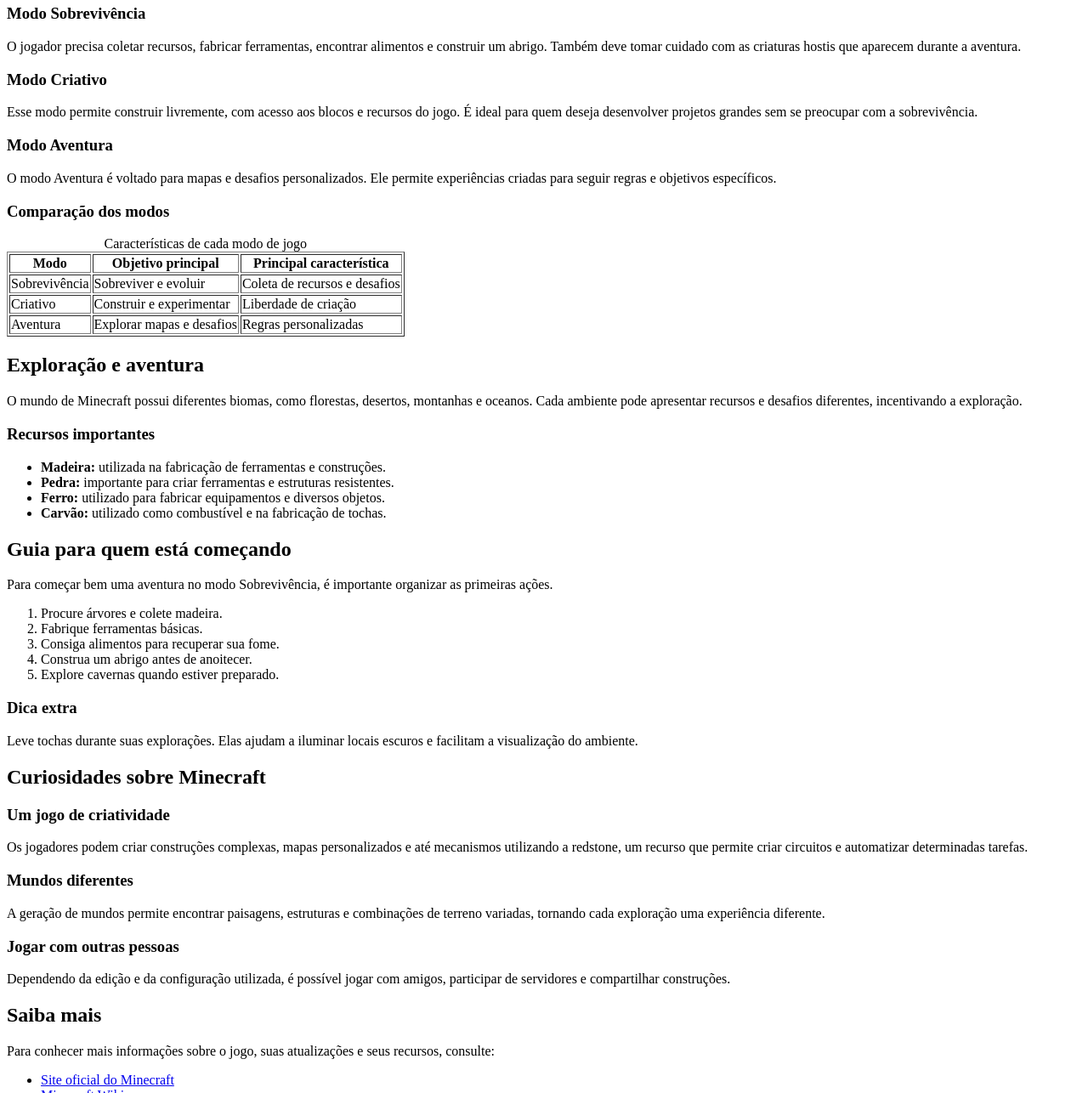
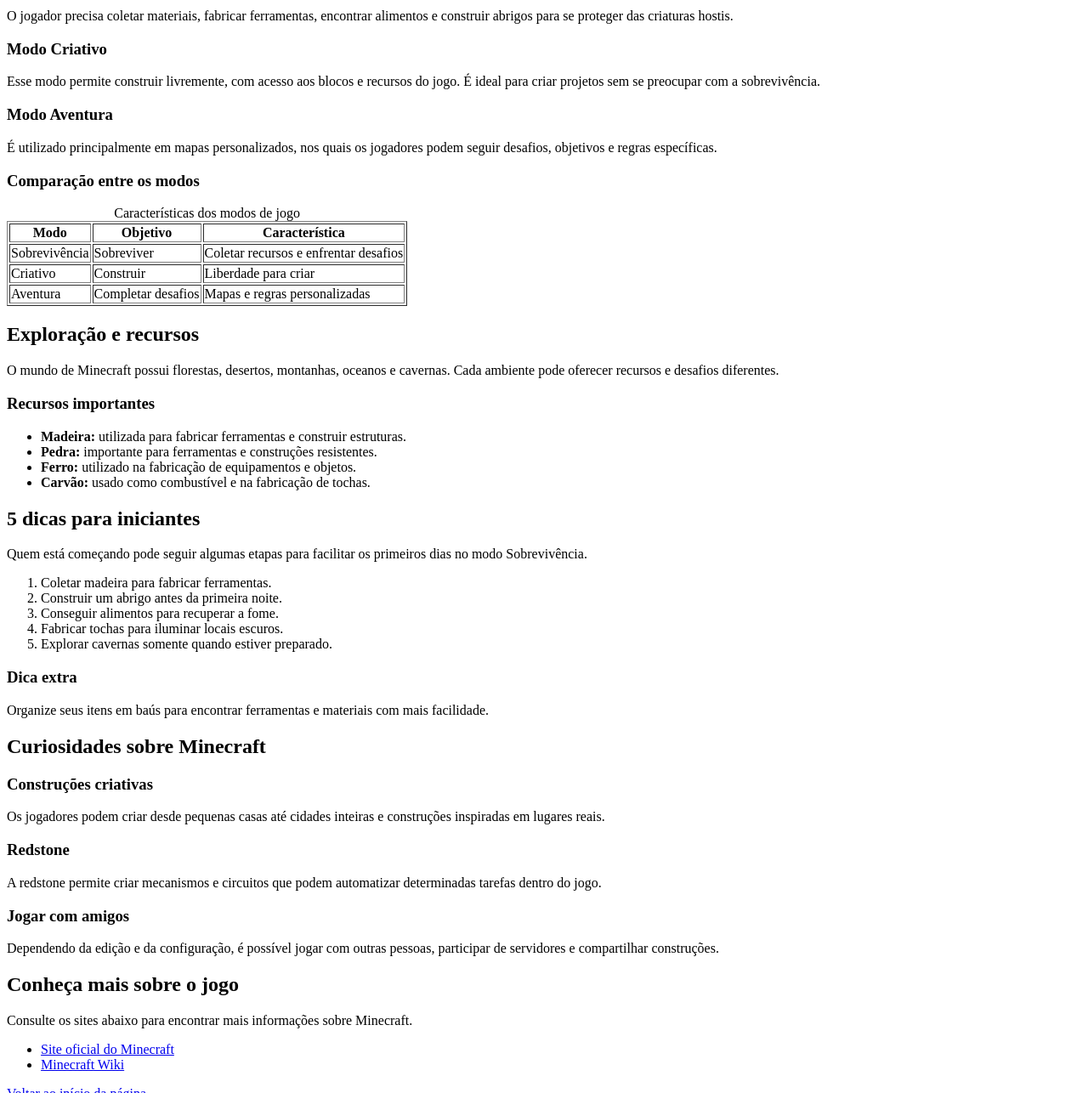
Before and after one commit to ViniciusAlvesOliveira/atividade-html-minecraft, a plain HTML site: page index.html in a window 1280 px wide. Shown: the part 726-2012 px from the top of the page at 85% size. Drawn offline with Linux system fonts and the light colour scheme.

Commit message:
Update index.html

```diff
--- a/index.html
+++ b/index.html
@@ -1,23 +1,19 @@
 
 <!DOCTYPE html>
-<header id="topo">
+<html lang="pt-BR">
 
 <head>
-    <!-- Configurações do documento -->
     <meta charset="UTF-8">
     <meta name="viewport" content="width=device-width, initial-scale=1.0">
-
-    <title>Minecraft | Um Mundo de Possibilidades</title>
-
-    <!-- Ícone da página -->
+    <title>Minecraft: Um Mundo de Possibilidades</title>
     <link rel="icon" href="https://www.minecraft.net/favicon.ico">
 </head>
 
-<body>
+<body id="topo">
 
-    <!-- Cabeçalho -->
+    <!-- Cabeçalho da página -->
     <header>
-        <h1>Minecraft: um mundo de possibilidades</h1>
+        <h1>Minecraft: Um Mundo de Possibilidades</h1>
 
         <p>
             Explore, sobreviva, construa e descubra tudo o que
@@ -31,8 +27,7 @@
                 width="220"
             >
             <figcaption>
-                Minecraft é um jogo que combina exploração,
-                criatividade e sobrevivência.
+                Minecraft combina criatividade, exploração e aventura.
             </figcaption>
         </figure>
     </header>
@@ -40,244 +35,209 @@
     <!-- Menu de navegação -->
     <nav aria-label="Menu principal">
         <h2>Navegação</h2>
-
         <ul>
-            <li><a href="#historia">Sobre o jogo</a></li>
+            <li><a href="#sobre">Sobre o jogo</a></li>
             <li><a href="#modos">Modos de jogo</a></li>
-            <li><a href="#aventura">Exploração e aventura</a></li>
+            <li><a href="#exploracao">Exploração</a></li>
             <li><a href="#dicas">Dicas para iniciantes</a></li>
             <li><a href="#curiosidades">Curiosidades</a></li>
-            <li><a href="#referencias">Links úteis</a></li>
+            <li><a href="#links">Links úteis</a></li>
         </ul>
     </nav>
 
     <!-- Conteúdo principal -->
     <main>
 
-        <!-- Apresentação do jogo -->
-        <section id="historia">
+        <section id="sobre">
             <h2>O que é Minecraft?</h2>
 
             <p>
-                Minecraft é um jogo eletrônico de mundo aberto no
-                qual os jogadores podem explorar ambientes, coletar
-                materiais e construir estruturas utilizando blocos.
-                Sua liberdade de criação permite desenvolver desde
-                pequenas casas até cidades inteiras.
+                Minecraft é um jogo eletrônico de mundo aberto no qual
+                os jogadores exploram ambientes, coletam recursos e
+                constroem estruturas utilizando blocos.
             </p>
 
             <p>
-                O jogo também oferece desafios de sobrevivência,
-                exploração de cavernas, descoberta de diferentes
-                biomas e encontros com criaturas. Cada jogador pode
-                escolher como deseja aproveitar sua experiência.
+                O jogo oferece liberdade para criar casas, castelos,
+                cidades e diversas construções. Também é possível
+                explorar cavernas, descobrir novos lugares e enfrentar
+                desafios durante a aventura.
             </p>
 
             <p>
-                Uma das características mais marcantes de Minecraft
-                é que não existe apenas uma maneira de jogar.
-                A criatividade e as escolhas do jogador influenciam
-                diretamente suas aventuras.
+                Uma das características mais interessantes é que cada
+                jogador pode escolher como deseja jogar, seja criando
+                construções ou tentando sobreviver em ambientes perigosos.
             </p>
         </section>
 
-        <!-- Modos de jogo -->
         <section id="modos">
-            <h2>Conheça os modos de jogo</h2>
+            <h2>Principais modos de jogo</h2>
 
             <article>
                 <h3>Modo Sobrevivência</h3>
-
                 <p>
-                    O jogador precisa coletar recursos, fabricar
+                    O jogador precisa coletar materiais, fabricar
                     ferramentas, encontrar alimentos e construir
-                    um abrigo. Também deve tomar cuidado com as
-                    criaturas hostis que aparecem durante a aventura.
+                    abrigos para se proteger das criaturas hostis.
                 </p>
             </article>
 
             <article>
                 <h3>Modo Criativo</h3>
-
                 <p>
-                    Esse modo permite construir livremente, com
-                    acesso aos blocos e recursos do jogo. É ideal
-                    para quem deseja desenvolver projetos grandes
-                    sem se preocupar com a sobrevivência.
+                    Esse modo permite construir livremente, com acesso
+                    aos blocos e recursos do jogo. É ideal para criar
+                    projetos sem se preocupar com a sobrevivência.
                 </p>
             </article>
 
             <article>
                 <h3>Modo Aventura</h3>
-
                 <p>
-                    O modo Aventura é voltado para mapas e desafios
-                    personalizados. Ele permite experiências criadas
-                    para seguir regras e objetivos específicos.
+                    É utilizado principalmente em mapas personalizados,
+                    nos quais os jogadores podem seguir desafios,
+                    objetivos e regras específicas.
                 </p>
             </article>
 
-            <!-- Comparação entre os modos -->
-            <h3>Comparação dos modos</h3>
+            <h3>Comparação entre os modos</h3>
 
             <table border="1">
-                <caption>Características de cada modo de jogo</caption>
-
+                <caption>Características dos modos de jogo</caption>
                 <thead>
                     <tr>
                         <th scope="col">Modo</th>
-                        <th scope="col">Objetivo principal</th>
-                        <th scope="col">Principal característica</th>
+                        <th scope="col">Objetivo</th>
+                        <th scope="col">Característica</th>
                     </tr>
                 </thead>
-
                 <tbody>
                     <tr>
                         <td>Sobrevivência</td>
-                        <td>Sobreviver e evoluir</td>
-                        <td>Coleta de recursos e desafios</td>
+                        <td>Sobreviver</td>
+                        <td>Coletar recursos e enfrentar desafios</td>
                     </tr>
-
                     <tr>
                         <td>Criativo</td>
-                        <td>Construir e experimentar</td>
-                        <td>Liberdade de criação</td>
+                        <td>Construir</td>
+                        <td>Liberdade para criar</td>
                     </tr>
-
                     <tr>
                         <td>Aventura</td>
-                        <td>Explorar mapas e desafios</td>
-                        <td>Regras personalizadas</td>
+                        <td>Completar desafios</td>
+                        <td>Mapas e regras personalizadas</td>
                     </tr>
                 </tbody>
             </table>
         </section>
 
-        <!-- Exploração -->
-        <section id="aventura">
-            <h2>Exploração e aventura</h2>
+        <section id="exploracao">
+            <h2>Exploração e recursos</h2>
 
             <p>
-                O mundo de Minecraft possui diferentes biomas,
-                como florestas, desertos, montanhas e oceanos.
-                Cada ambiente pode apresentar recursos e desafios
-                diferentes, incentivando a exploração.
+                O mundo de Minecraft possui florestas, desertos,
+                montanhas, oceanos e cavernas. Cada ambiente pode
+                oferecer recursos e desafios diferentes.
             </p>
 
             <h3>Recursos importantes</h3>
 
             <ul>
-                <li><strong>Madeira:</strong> utilizada na fabricação
-                    de ferramentas e construções.</li>
-
-                <li><strong>Pedra:</strong> importante para criar
-                    ferramentas e estruturas resistentes.</li>
-
-                <li><strong>Ferro:</strong> utilizado para fabricar
-                    equipamentos e diversos objetos.</li>
-
-                <li><strong>Carvão:</strong> utilizado como combustível
+                <li><strong>Madeira:</strong> utilizada para fabricar
+                    ferramentas e construir estruturas.</li>
+                <li><strong>Pedra:</strong> importante para ferramentas
+                    e construções resistentes.</li>
+                <li><strong>Ferro:</strong> utilizado na fabricação
+                    de equipamentos e objetos.</li>
+                <li><strong>Carvão:</strong> usado como combustível
                     e na fabricação de tochas.</li>
             </ul>
         </section>
 
-        <!-- Guia para iniciantes -->
         <section id="dicas">
-            <h2>Guia para quem está começando</h2>
+            <h2>5 dicas para iniciantes</h2>
 
             <p>
-                Para começar bem uma aventura no modo Sobrevivência,
-                é importante organizar as primeiras ações.
+                Quem está começando pode seguir algumas etapas para
+                facilitar os primeiros dias no modo Sobrevivência.
             </p>
 
             <ol>
-                <li>Procure árvores e colete madeira.</li>
-                <li>Fabrique ferramentas básicas.</li>
-                <li>Consiga alimentos para recuperar sua fome.</li>
-                <li>Construa um abrigo antes de anoitecer.</li>
-                <li>Explore cavernas quando estiver preparado.</li>
+                <li>Coletar madeira para fabricar ferramentas.</li>
+                <li>Construir um abrigo antes da primeira noite.</li>
+                <li>Conseguir alimentos para recuperar a fome.</li>
+                <li>Fabricar tochas para iluminar locais escuros.</li>
+                <li>Explorar cavernas somente quando estiver preparado.</li>
             </ol>
 
             <aside>
                 <h3>Dica extra</h3>
-
                 <p>
-                    Leve tochas durante suas explorações. Elas ajudam
-                    a iluminar locais escuros e facilitam a visualização
-                    do ambiente.
+                    Organize seus itens em baús para encontrar
+                    ferramentas e materiais com mais facilidade.
                 </p>
             </aside>
         </section>
 
-        <!-- Curiosidades -->
         <section id="curiosidades">
             <h2>Curiosidades sobre Minecraft</h2>
 
             <article>
-                <h3>Um jogo de criatividade</h3>
-
+                <h3>Construções criativas</h3>
                 <p>
-                    Os jogadores podem criar construções complexas,
-                    mapas personalizados e até mecanismos utilizando
-                    a redstone, um recurso que permite criar circuitos
-                    e automatizar determinadas tarefas.
+                    Os jogadores podem criar desde pequenas casas
+                    até cidades inteiras e construções inspiradas
+                    em lugares reais.
                 </p>
             </article>
 
             <article>
-                <h3>Mundos diferentes</h3>
-
+                <h3>Redstone</h3>
                 <p>
-                    A geração de mundos permite encontrar paisagens,
-                    estruturas e combinações de terreno variadas,
-                    tornando cada exploração uma experiência diferente.
+                    A redstone permite criar mecanismos e circuitos
+                    que podem automatizar determinadas tarefas dentro
+                    do jogo.
                 </p>
             </article>
 
             <article>
-                <h3>Jogar com outras pessoas</h3>
-
+                <h3>Jogar com amigos</h3>
                 <p>
-                    Dependendo da edição e da configuração utilizada,
-                    é possível jogar com amigos, participar de
-                    servidores e compartilhar construções.
+                    Dependendo da edição e da configuração, é possível
+                    jogar com outras pessoas, participar de servidores
+                    e compartilhar construções.
                 </p>
             </article>
         </section>
 
-        <!-- Referências externas -->
-        <section id="referencias">
-            <h2>Saiba mais</h2>
+        <section id="links">
+            <h2>Conheça mais sobre o jogo</h2>
 
             <p>
-                Para conhecer mais informações sobre o jogo,
-                suas atualizações e seus recursos, consulte:
+                Consulte os sites abaixo para encontrar mais
+                informações sobre Minecraft.
             </p>
 
             <ul>
                 <li>
-                    <a
-                        href="https://www.minecraft.net/"
-                        target="_blank"
-                        rel="noopener noreferrer"
-                    >
+                    <a href="https://www.minecraft.net/"
+                       target="_blank"
+                       rel="noopener noreferrer">
                         Site oficial do Minecraft
                     </a>
                 </li>
-
                 <li>
-                    <a
-                        href="https://minecraft.wiki/"
-                        target="_blank"
-                        rel="noopener noreferrer"
-                    >
+                    <a href="https://minecraft.wiki/"
+                       target="_blank"
+                       rel="noopener noreferrer">
                         Minecraft Wiki
                     </a>
                 </li>
             </ul>
 
             <p>
-                <a href="#topo">Voltar ao início</a>
+                <a href="#topo">Voltar ao início da página</a>
             </p>
         </section>
 
@@ -286,9 +246,8 @@
     <!-- Rodapé -->
     <footer>
         <hr>
-
-        <p>Atividade acadêmica: Criação de Página HTML</p>
-        <p>Tema: Minecraft — Um Mundo de Possibilidades</p>
+        <p>Atividade 1 - Criação de Página HTML</p>
+        <p>Tema: Minecraft - Um Mundo de Possibilidades</p>
         <p>2026</p>
     </footer>
 
```
